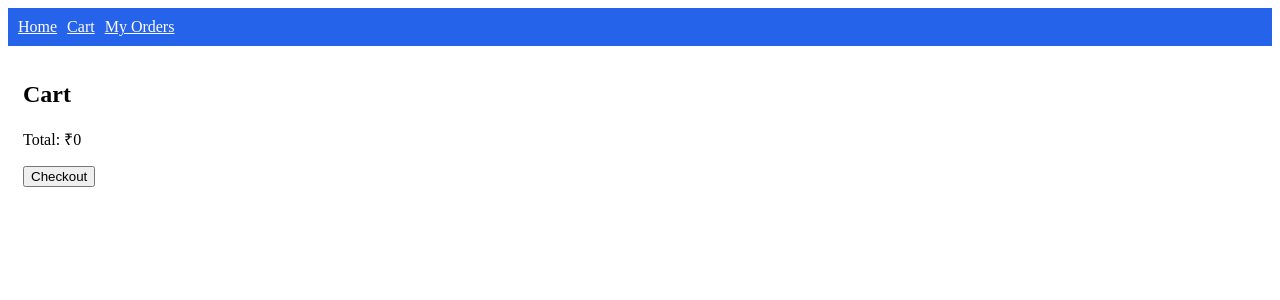
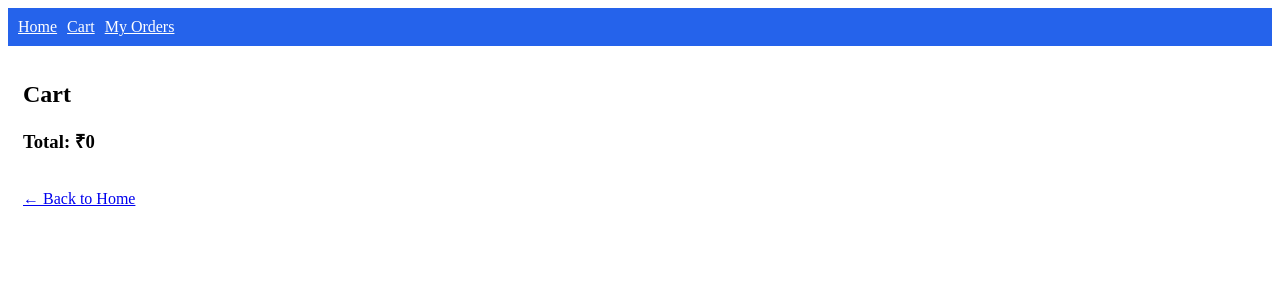
Before and after one commit to haneefshai786-boop/myshopuser, a React (Vite) app: page /cart in a window 1280 px wide. Shown: the top 300 px of the page. Built offline with nearby package versions, Linux system fonts and the light colour scheme.

Commit message:
Update Cart.jsx

```diff
--- a/src/pages/Cart.jsx
+++ b/src/pages/Cart.jsx
@@ -1,32 +1,32 @@
-import { useState, useEffect } from 'react';
+import { useState } from 'react';
 import { Link, useNavigate } from 'react-router-dom';
 
+export default function Cart() {
+  const navigate = useNavigate();
+  const [cart, setCart] = useState(JSON.parse(localStorage.getItem('cart')) || []);
 
-export default function Cart() {
-const [cart, setCart] = useState([]);
-const navigate = useNavigate();
+  const removeItem = (id) => {
+    const updated = cart.filter(i => i._id !== id);
+    setCart(updated);
+    localStorage.setItem('cart', JSON.stringify(updated));
+  };
 
-
-useEffect(() => {
-setCart(JSON.parse(localStorage.getItem('cart')) || []);
-}, []);
-
-
-const total = cart.reduce((s,i)=>s+i.price*i.qty,0);
-
+  const total = cart.reduce((sum, i) => sum + i.price * i.qty, 0);
 
   return (
     <div>
       <h2>Cart</h2>
       {cart.map(item => (
-<div key={item._id} style={{ border:'1px solid #ccc', padding:10, margin:5 }}>
+        <div key={item._id}>
           <h4>{item.name}</h4>
-<p>Qty: {item.qty}</p>
-<p>Price: ₹{item.price}</p>
+          <p>Qty: {item.qty} × ₹{item.price}</p>
+          <button onClick={() => removeItem(item._id)}>Remove</button>
         </div>
       ))}
-<p>Total: ₹{total}</p>
-<button onClick={() => navigate('/checkout')}>Checkout</button>
+      <h3>Total: ₹{total}</h3>
+      {cart.length > 0 && <button onClick={() => navigate('/checkout')}>Checkout</button>}
+      <br />
+      <Link to="/">← Back to Home</Link>
     </div>
   );
 }
```
Lines whose indentation alone changed are shown as unchanged.
